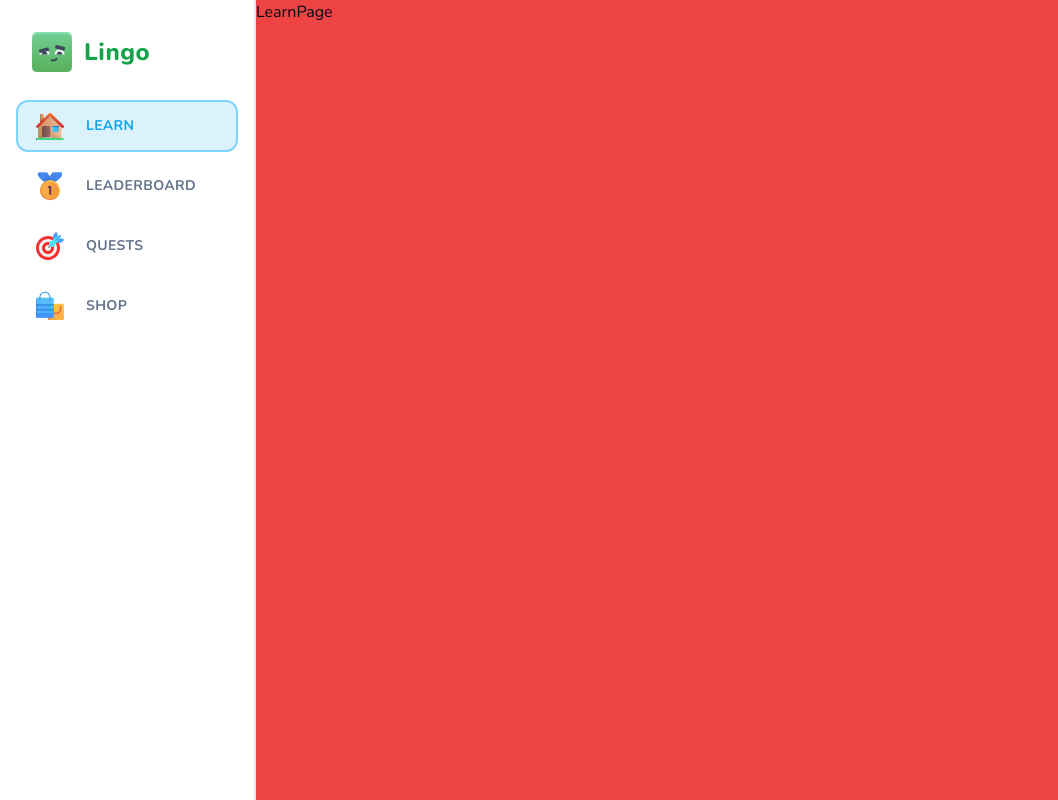
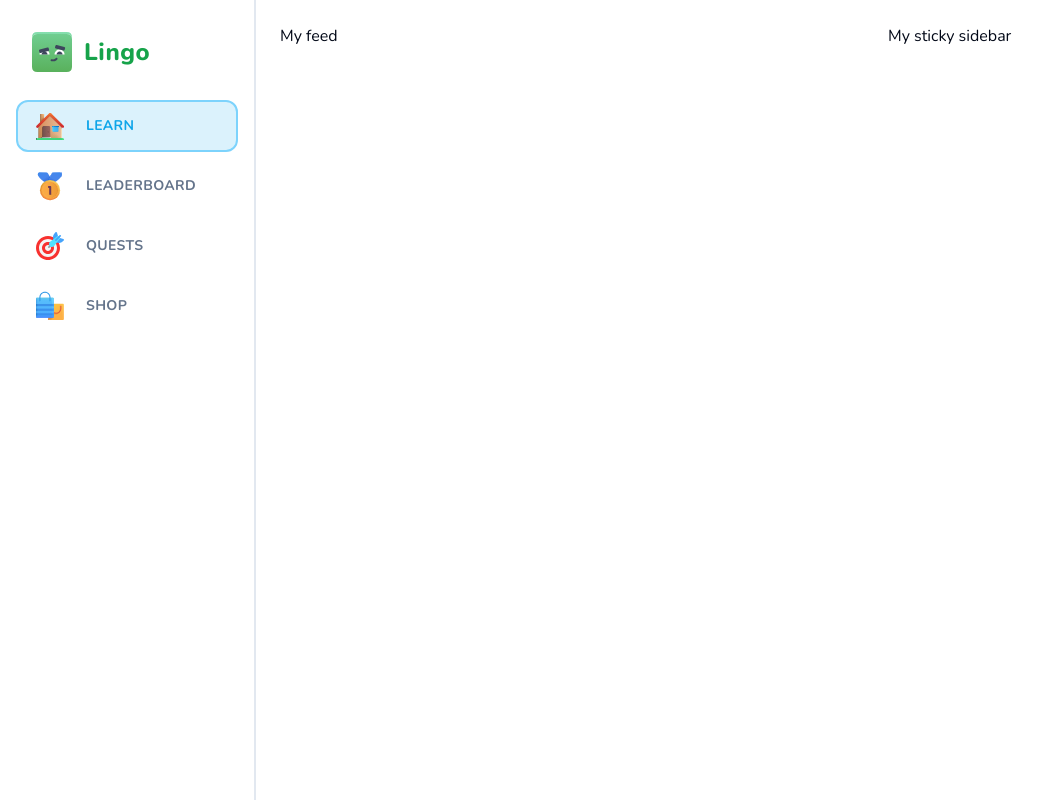
Before and after one commit to tsolutionsx/duolingo-clone, a Next.js app: page /learn in a window 1280 px wide. Shown: the whole page, without its empty margins (0-1058 px from the left). Built offline with nearby package versions, Linux system fonts and the light colour scheme.

Commit message:
learn page wrappers layout created

```diff
--- a/app/(main)/layout.tsx
+++ b/app/(main)/layout.tsx
@@ -9,7 +9,7 @@ const MainLayout = ({ children }: PropsWithChildren) => {
       <MobileHeader />
       <Sidebar className="hidden lg:flex" />
       <main className="lg:pl-[256px] h-full pt-[50px] lg:pt-0">
-        <div className="bg-red-500 h-full">{children}</div>
+        <div className="max-w-[1056px] mx-auto pt-6 h-full">{children}</div>
       </main>
     </>
   );
--- a/app/(main)/learn/page.tsx
+++ b/app/(main)/learn/page.tsx
@@ -1,5 +1,13 @@
+import { FeedWrapper } from "@/components/feed-wrapper";
+import { StickyWrapper } from "@/components/sticky-wrapper";
+
 const LearnPage = () => {
-  return <div>LearnPage</div>;
+  return (
+    <div className="flex flex-row-reverse gap-[48px] px-6">
+      <StickyWrapper>My sticky sidebar</StickyWrapper>
+      <FeedWrapper>My feed</FeedWrapper>
+    </div>
+  );
 };
 
 export default LearnPage;
--- /dev/null
+++ b/components/feed-wrapper.tsx
@@ -0,0 +1,5 @@
+import type { PropsWithChildren } from "react";
+
+export const FeedWrapper = ({ children }: PropsWithChildren) => {
+  return <div className="flex-1 relative top-0 pb-10">{children}</div>;
+};
--- /dev/null
+++ b/components/sticky-wrapper.tsx
@@ -0,0 +1,11 @@
+import type { PropsWithChildren } from "react";
+
+export const StickyWrapper = ({ children }: PropsWithChildren) => {
+  return (
+    <div className="hidden lg:block w-[368px] sticky self-end bottom-6">
+      <div className="min-h-[calc(100vh-48px)] sticky top-6 flex flex-col gap-y-4">
+        {children}
+      </div>
+    </div>
+  );
+};
```
